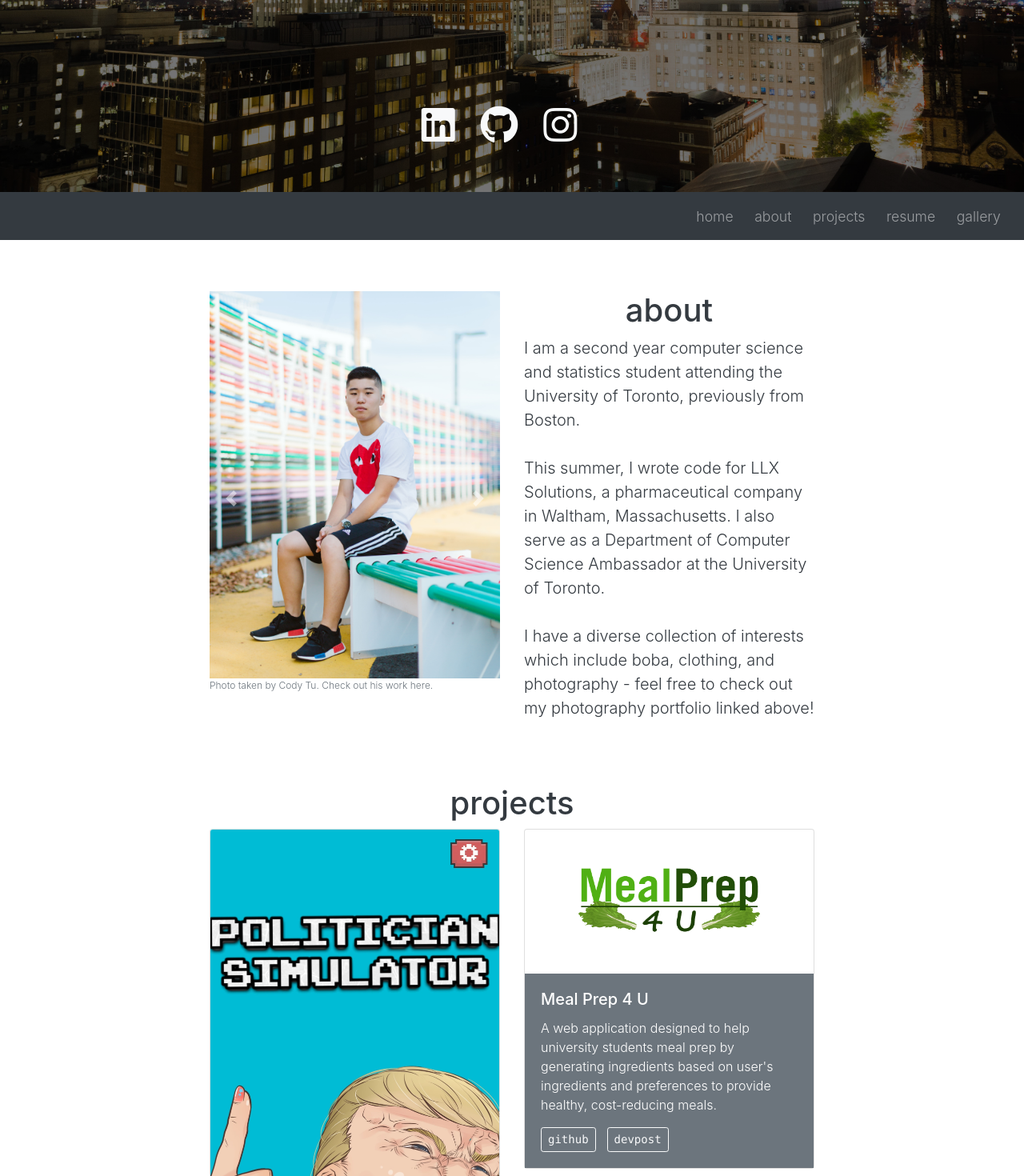
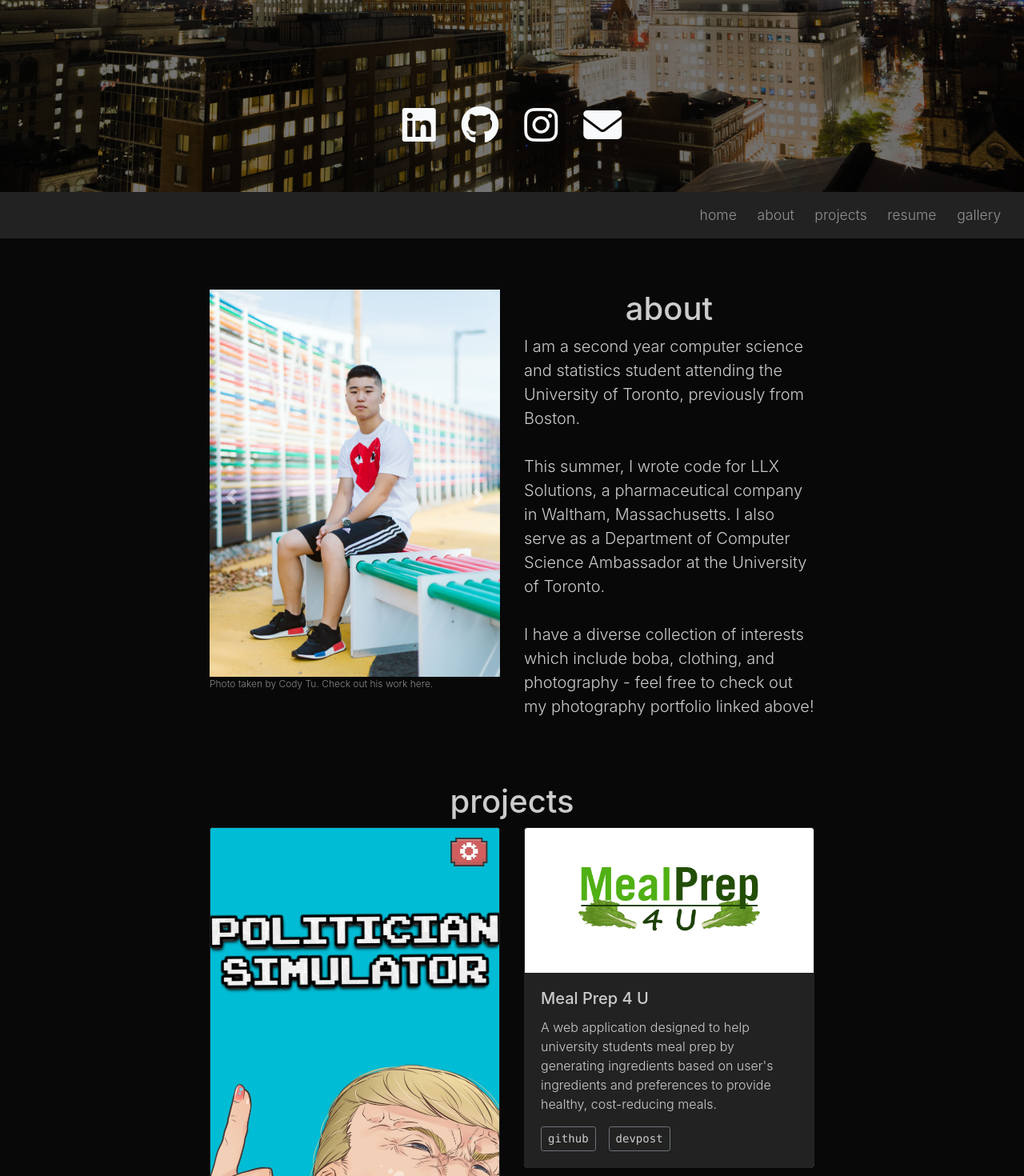
Before and after one commit to cullenpu/cullen-pu-website, a React (Create React App) app: page / in a window 1280 px wide. Shown: the part 560-2030 px from the top of the page at 80% size. Built offline with nearby package versions, Linux system fonts and the light colour scheme.

Commit message:
Changed website to dark.

```diff
--- a/public/index.html
+++ b/public/index.html
@@ -69,6 +69,12 @@
       To create a production bundle, use `npm run build` or `yarn build`.
     -->
 
+    <!-- Font Awesome Icon Kit -->
+    <script
+      src="https://kit.fontawesome.com/015bd70bd9.js"
+      crossorigin="anonymous"
+    ></script>
+
     <!-- Optional JavaScript -->
     <!-- jQuery first, then Popper.js, then Bootstrap JS -->
     <script
--- a/src/App.css
+++ b/src/App.css
@@ -1,7 +1,8 @@
 .App {
-    font-weight: 300;
+  font-weight: 300;
+  background-color: rgb(8, 8, 8);
 }
 
 .container {
-    padding: 2.5% 15%;
+  padding: 2.5% 15%;
 }
--- a/src/components/nav.js
+++ b/src/components/nav.js
@@ -10,8 +10,8 @@ class Nav extends Component {
 
   render() {
     return (
-      <div>
-        <nav className="navbar sticky-top navbar-expand-lg navbar-dark bg-dark py-0">
+      <div className="layout">
+        <nav className="navbar sticky-top navbar-expand-lg navbar-dark py-0">
           <button
             class="navbar-toggler my-2"
             type="button"
@@ -68,6 +68,7 @@ class Nav extends Component {
           </div>
         </nav>
         {this.props.children}
+        <p className="text-center copyright">made by cullen pu © 2020</p>
       </div>
     );
   }
--- a/src/components/navStyles.css
+++ b/src/components/navStyles.css
@@ -1,5 +1,15 @@
+.navbar {
+  background-color: rgb(34, 34, 34);
+}
+
 .nav-item {
-  margin: 0 0.3em;
-  padding: 1em 0 0 0;
-  font-size: 1.1em;
+  margin: 0 0.3rem;
+  padding: 1rem 0 0 0;
+  font-size: 1.1rem;
 }
+
+.copyright {
+  margin: 0;
+  padding: 10vh 0 5vh 0;
+  color: rgb(136, 136, 136);
+}
--- a/src/pages/about.js
+++ b/src/pages/about.js
@@ -19,7 +19,7 @@ class About extends Component {
                     className="d-block w-100"
                     src={require("../resources/portraits/image1.jpg")}
                   />
-                  <div className="carousel-caption text-secondary">
+                  <div className="carousel-caption">
                     <p className="photo-cred">
                       Photo taken by Cody Tu. Check out his work{" "}
                       <a href="https://codytu.com/" target="_blank">
@@ -34,7 +34,7 @@ class About extends Component {
                     className="d-block w-100"
                     src={require("../resources/portraits/image2.jpg")}
                   />
-                  <div className="carousel-caption text-secondary">
+                  <div className="carousel-caption">
                     <p className="photo-cred">
                       Photo taken by Cody Tu. Check out his work{" "}
                       <a href="https://codytu.com/" target="_blank">
@@ -49,7 +49,7 @@ class About extends Component {
                     className="d-block w-100"
                     src={require("../resources/portraits/image3.jpg")}
                   />
-                  <div className="carousel-caption text-secondary">
+                  <div className="carousel-caption">
                     <p className="photo-cred">
                       Photo taken by Cody Tu. Check out his work{" "}
                       <a href="https://codytu.com/" target="_blank">
@@ -64,7 +64,7 @@ class About extends Component {
                     className="d-block w-100"
                     src={require("../resources/portraits/image4.jpg")}
                   />
-                  <div className="carousel-caption text-secondary">
+                  <div className="carousel-caption">
                     <p className="photo-cred">
                       Photo taken by Mareck Damiano. Check out his work{" "}
                       <a
@@ -105,7 +105,7 @@ class About extends Component {
             </div>
           </div>
           <div className="col-md">
-            <h1 className="text-center">about</h1>
+            <h1 className="text-center section">about</h1>
             <p className="about-me">
               I am a second year computer science and statistics student
               attending the University of Toronto, previously from Boston.
--- a/src/pages/home.js
+++ b/src/pages/home.js
@@ -28,13 +28,16 @@ class Home extends Component {
         </Link>
         <div className="links">
           <a href="https://www.linkedin.com/in/cullenpu/" target="_blank">
-            <i class="fab fa-linkedin text-light"></i>
+            <i className="fab fa-linkedin text-light"></i>
           </a>
           <a href="https://github.com/Cullenpu/" target="_blank">
             <i className="fab fa-github text-light"></i>
           </a>
           <a href="https://instagram.com/cpviews/" target="_blank">
-            <i class="fab fa-instagram text-light"></i>
+            <i className="fab fa-instagram text-light"></i>
+          </a>
+          <a href="mailto:cullepu@outlook.com" target="_blank">
+            <i className="fas fa-envelope text-light"></i>
           </a>
         </div>
       </div>
--- a/src/pages/projects.js
+++ b/src/pages/projects.js
@@ -4,7 +4,7 @@ class Projects extends Component {
   render() {
     return (
       <div className="container" id="projects">
-        <h1 className="text-center">projects</h1>
+        <h1 className="text-center section">projects</h1>
         <div className="row">
           <div className="col-md">
             <div className="card">
@@ -13,7 +13,7 @@ class Projects extends Component {
                 src={require("../resources/projects/politic-game.jpg")}
                 alt="Politic Game"
               />
-              <div className="card-body bg-secondary text-white">
+              <div className="card-body">
                 <div className="card-title">
                   <h5>Politic Game</h5>
                 </div>
@@ -25,7 +25,7 @@ class Projects extends Component {
                   </p>
                   <a
                     href="https://github.com/Cullenpu/politic-game"
-                    className="btn btn-outline-light btn-sm text-monospace"
+                    className="btn btn-outline-secondary btn-sm text-monospace project-btn"
                     target="_blank"
                   >
                     github
@@ -41,7 +41,7 @@ class Projects extends Component {
                 src={require("../resources/projects/meal-prep-4-U.png")}
                 alt="Meal Prep 4 U"
               />
-              <div className="card-body bg-secondary text-white">
+              <div className="card-body">
                 <div className="card-title">
                   <h5>Meal Prep 4 U</h5>
                 </div>
@@ -53,14 +53,14 @@ class Projects extends Component {
                   </p>
                   <a
                     href="https://github.com/Cullenpu/meal-prep-4-u"
-                    className="btn btn-outline-light btn-sm text-monospace"
+                    className="btn btn-outline-secondary btn-sm text-monospace project-btn"
                     target="_blank"
                   >
                     github
                   </a>
                   <a
                     href="https://devpost.com/software/meal-prep-4-u"
-                    className="btn btn-outline-light btn-sm text-monospace"
+                    className="btn btn-outline-secondary btn-sm text-monospace project-btn"
                     target="_blank"
                   >
                     devpost
--- a/src/pages/styles.css
+++ b/src/pages/styles.css
@@ -1,3 +1,8 @@
+/* section headers */
+.section {
+  color: rgb(204, 204, 204);
+}
+
 /* home styles */
 .jumbotron-fluid {
   height: 100vh;
@@ -23,11 +28,11 @@
 
 .links {
   position: absolute;
+  margin: 0 0 0 2rem;
   bottom: 7.5vmin;
-  letter-spacing: 2em;
+  letter-spacing: 2rem;
   left: 0;
   right: 0;
-  margin: auto;
 }
 
 i {
@@ -40,8 +45,6 @@ i {
 i:hover {
   color: rgb(149, 149, 149) !important;
 }
-
-
 
 /* about styles */
 #about {
@@ -58,7 +61,8 @@ i:hover {
 }
 
 .photo-cred {
-  font-size: 0.75em;
+  font-size: 0.75rem;
+  color: rgb(136, 136, 136);
 }
 
 .photo-cred a,
@@ -68,9 +72,25 @@ i:hover {
 }
 
 .about-me {
-  font-size: 1.25em;
+  font-size: 1.25rem;
+  color: rgb(204, 204, 204);
 }
 
-.btn {
-  margin-right: 1em;
+/* projects styles */
+.card {
+  border-color: rgb(34, 34, 34);
 }
+
+.card-body {
+  background-color: rgb(34, 34, 34);
+}
+
+.card-title,
+.card-text {
+  color: rgb(204, 204, 204);
+}
+
+.project-btn {
+  margin-right: 1rem;
+  color: rgb(204, 204, 204);
+}
```
Also changed, not shown: src/App.js (+5 -5 lines).
